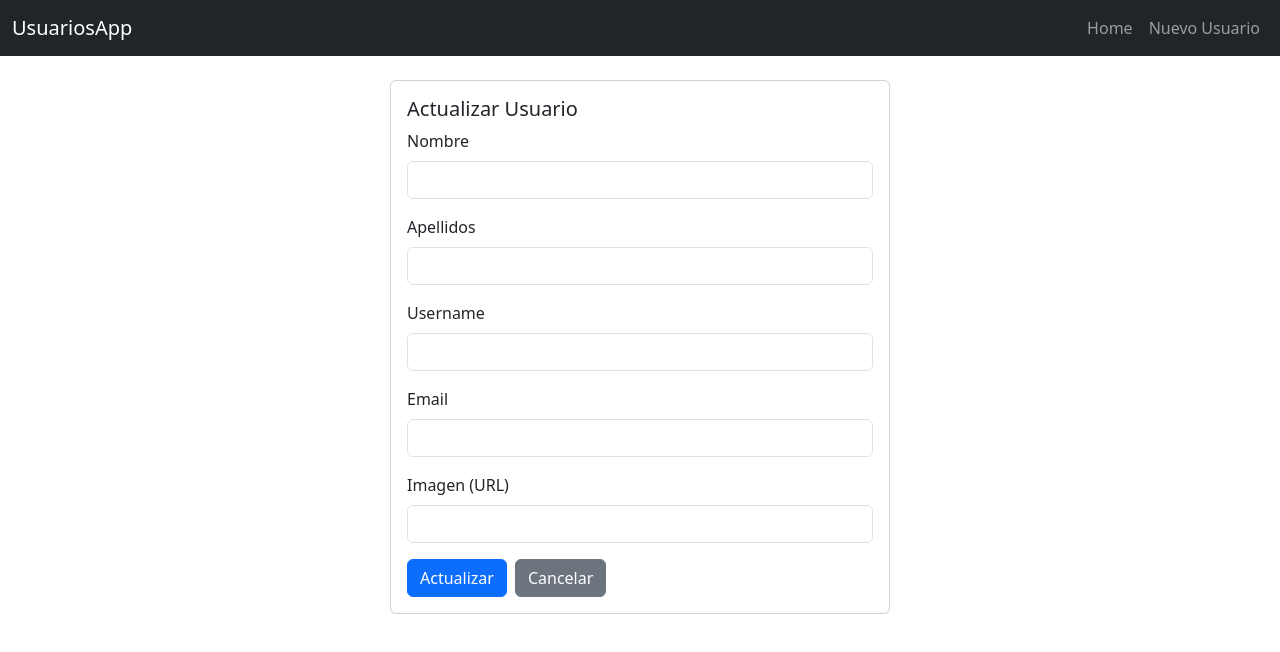
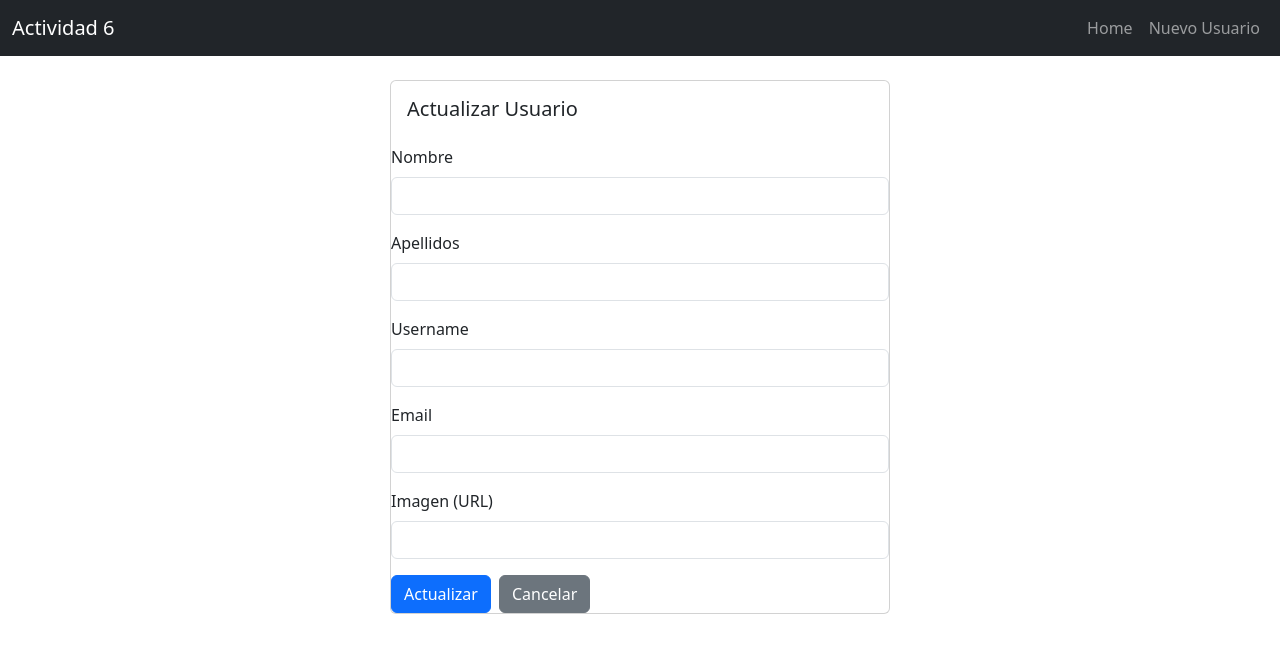
Before and after one commit to perezcastillopol/Actividad-6-Aplicaci-n-consultando-a-API-Externa, an Angular app: page /updateuser/1 in a window 1280 px wide. Shown: the top 652 px of the page. Built offline with nearby package versions, Linux system fonts and the light colour scheme; no server answers.

Commit message:
componentes padres del formulario

```diff
--- a/src/components/navbar/navbar.html
+++ b/src/components/navbar/navbar.html
@@ -1,6 +1,6 @@
 <nav class="navbar navbar-expand-lg navbar-dark bg-dark">
   <div class="container-fluid">
-    <a class="navbar-brand" routerLink="/home">UsuariosApp</a>
+    <a class="navbar-brand" routerLink="/home">Actividad 6</a>
     <button class="navbar-toggler" type="button" data-bs-toggle="collapse" data-bs-target="#navbarNav"
             aria-controls="navbarNav" aria-expanded="false" aria-label="Toggle navigation">
       <span class="navbar-toggler-icon"></span>
--- /dev/null
+++ b/src/components/new-user/new-user.html
@@ -0,0 +1,6 @@
+<div class="card mx-auto" style="max-width: 500px;">
+  <div class="card-body">
+    <h5 class="card-title">Nuevo Usuario</h5>
+  </div>
+  <app-user-form [isEditMode]="false"></app-user-form>
+</div>
--- /dev/null
+++ b/src/components/update-user/update-user.html
@@ -0,0 +1,6 @@
+<div class="card mx-auto" style="max-width: 500px;">
+  <div class="card-body">
+    <h5 class="card-title">Actualizar Usuario</h5>
+  </div>
+  <app-user-form [isEditMode]="true"></app-user-form>
+</div>
--- a/src/components/user-form/user-form.html
+++ b/src/components/user-form/user-form.html
@@ -1,6 +1,3 @@
-<div class="card mx-auto" style="max-width: 500px;">
-  <div class="card-body">
-    <h5 class="card-title">{{ isEditMode ? 'Actualizar Usuario' : 'Nuevo Usuario' }}</h5>
 <form [formGroup]="userForm" (ngSubmit)="onSubmit()">
 
   <div class="mb-3">
@@ -33,5 +30,3 @@
   </button>
   <a [routerLink]="['/home']" class="btn btn-secondary ms-2">Cancelar</a>
 </form>
-  </div>
-</div>
--- a/src/components/user-form/user-form.ts
+++ b/src/components/user-form/user-form.ts
@@ -1,4 +1,4 @@
-import {Component, inject, OnInit} from '@angular/core';
+import {Component, inject, Input, OnInit} from '@angular/core';
 import {FormBuilder, FormGroup, ReactiveFormsModule, Validators} from '@angular/forms';
 import {User as UserService} from '../../services/user';
 import {ActivatedRoute, Router, RouterLink} from '@angular/router';
@@ -15,7 +15,7 @@ import {IUser} from '../../models/i-user';
 })
 export class UserForm implements OnInit{
   userForm!: FormGroup;
-  isEditMode = false;
+  @Input()isEditMode = false;
   userId!: string;
 
   private formBuilder = inject(FormBuilder);
```
Also changed, not shown: src/app/app.routes.ts (+4 -3 lines), src/components/new-user/new-user.ts (added, +14 -0 lines), src/components/update-user/update-user.ts (added, +14 -0 lines), src/components/new-user/new-user.css (added), src/components/update-user/update-user.css (added). Lines whose indentation alone changed are shown as unchanged.
